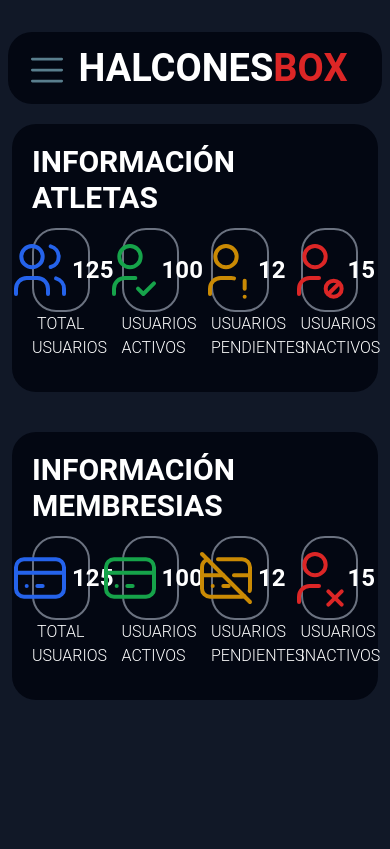
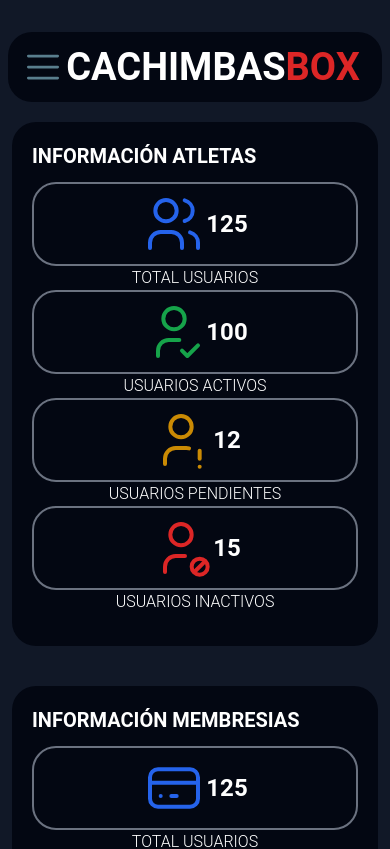
Before and after one commit to ferchotrejo-dev/cachimbas-app, a Vue app: page /admin/dashboard in a window 390 px wide. Shown: the top 849 px of the page. Built offline with nearby package versions, Linux system fonts and the light colour scheme; no server answers; what @tanstack/vue-query would draw is missing.

Commit message:
feat(routing): add routing in the menu's

```diff
--- a/src/components/AdminCard.vue
+++ b/src/components/AdminCard.vue
@@ -5,7 +5,7 @@
 
 <template>
     <div>
-        <div class="border-2 border-gray-500 rounded-3xl p-2 xl:p-3 flex w-full xl:w-3/4 items-center justify-center">
+        <div class="border-2 border-gray-500 rounded-3xl p-1 xl:p-2 flex w-full items-center justify-center">
             <div>
                 <slot name="icono"></slot>
             </div>
@@ -16,8 +16,8 @@
                 </h1>
             </div>
         </div>
-        <div class=" w-full xl:w-3/4">
-            <h3 class="text-white font-light uppercase text-md xl:text-xl text-center">
+        <div class=" w-full">
+            <h3 class="text-white font-light uppercase text-md 2xl:text-xl text-center">
                 <slot name="texto"></slot>
             </h3>
         </div>
--- a/src/components/admin/LogoAdminMenu.vue
+++ b/src/components/admin/LogoAdminMenu.vue
@@ -12,7 +12,7 @@
 
 <div class="relative">
     <h1 class="text-5xl md:text-6xl font-bold uppercase text-white flex items-center letrasp">
-      <div class="inline-block transition-transform transform-gpu hover:scale-125 cursor-pointer w-10 h-10 mr-4" @click="toggleMenu">
+      <div class="inline-block cursor-pointer w-10 h-10 mx-2 -mt-1" @click="toggleMenu">
         <svg xmlns="http://www.w3.org/2000/svg" class="icon icon-tabler icon-tabler-menu-2 md:hidden mr-2 "
              width="50" height="44" viewBox="0 0 24 24" stroke-width="1.5" stroke="#597e8d" fill="none"
              stroke-linecap="round" stroke-linejoin="round">
@@ -22,7 +22,7 @@
           <path d="M4 18l16 0" />
         </svg>
       </div>
-      Halcones<span class="text-red-600 letrasp">Box</span>
+      <div>Cachimbas<span class="text-red-600 letrasp">Box</span></div>
     </h1>
 
     <div v-if="isMenuOpen" class="absolute inset-0 mt-2 bg-gray-900 shadow-lg rounded-lg py-2 right-0">
--- a/src/components/atleta/AtletaMenu.vue
+++ b/src/components/atleta/AtletaMenu.vue
@@ -51,7 +51,7 @@
             <!-- Icon User Password -->
             <RouterLink
                 class="flex justify-center transition-transform transform-gpu hover:scale-125 cursor-pointer"
-                :to="{ name: 'atleta' }"
+                :to="{ name: 'forgot-password' }"
             >
                 <svg  xmlns="http://www.w3.org/2000/svg"  width="60"  height="60"  viewBox="0 0 24 24"  fill="none"  stroke="#6b7280"  stroke-width="1.5"  stroke-linecap="round"  stroke-linejoin="round"  class="icon icon-tabler icons-tabler-outline icon-tabler-password-user"><path stroke="none" d="M0 0h24v24H0z" fill="none"/><path d="M12 17v4" /><path d="M10 20l4 -2" /><path d="M10 18l4 2" /><path d="M5 17v4" /><path d="M3 20l4 -2" /><path d="M3 18l4 2" /><path d="M19 17v4" /><path d="M17 20l4 -2" /><path d="M17 18l4 2" /><path d="M9 6a3 3 0 1 0 6 0a3 3 0 0 0 -6 0" /><path d="M7 14a2 2 0 0 1 2 -2h6a2 2 0 0 1 2 2" /></svg>
             </RouterLink>
@@ -59,7 +59,7 @@
             <!-- Icon Bell -->
             <RouterLink
                 class="flex justify-center transition-transform transform-gpu hover:scale-125 cursor-pointer"
-                :to="{ name: 'atleta' }"
+                :to="{ name: 'view-reminder' }"
             >
                 <svg  xmlns="http://www.w3.org/2000/svg"  width="60"  height="60"  viewBox="0 0 24 24"  fill="none"  stroke="#6b7280"  stroke-width="1.5"  stroke-linecap="round"  stroke-linejoin="round"  class="icon icon-tabler icons-tabler-outline icon-tabler-bell-exclamation"><path stroke="none" d="M0 0h24v24H0z" fill="none"/><path d="M15 17h-11a4 4 0 0 0 2 -3v-3a7 7 0 0 1 4 -6a2 2 0 1 1 4 0a7 7 0 0 1 4 6v1.5" /><path d="M9 17v1a3 3 0 0 0 6 0v-1" /><path d="M19 16v3" /><path d="M19 22v.01" /></svg>
             </RouterLink>
--- a/src/components/atleta/LogoMenu.vue
+++ b/src/components/atleta/LogoMenu.vue
@@ -12,8 +12,8 @@
 <template>
     <div class="relative">
       <h1 class="text-5xl md:text-6xl font-bold uppercase text-white flex items-center letrasp">
-        <div class="inline-block transition-transform transform-gpu hover:scale-125 cursor-pointer w-10 h-10 mr-4" @click="toggleMenu">
-          <svg xmlns="http://www.w3.org/2000/svg" class="icon icon-tabler icon-tabler-menu-2 md:hidden mr-2 "
+        <div class="inline-block cursor-pointer w-10 h-10 mx-2 -mt-1" @click="toggleMenu">
+          <svg xmlns="http://www.w3.org/2000/svg" class="icon icon-tabler icon-tabler-menu-2 md:hidden"
                width="50" height="44" viewBox="0 0 24 24" stroke-width="1.5" stroke="#597e8d" fill="none"
                stroke-linecap="round" stroke-linejoin="round">
             <path stroke="none" d="M0 0h24v24H0z" fill="none"/>
@@ -22,7 +22,7 @@
             <path d="M4 18l16 0" />
           </svg>
         </div>
-        Cachimbas<span class="text-red-600 letrasp">Box</span>
+        <div>Cachimbas<span class="text-red-600 letrasp">Box</span></div>
       </h1>
 
       <div v-if="isMenuOpen" class="absolute inset-0 mt-2 bg-gray-900 shadow-lg rounded-lg py-2 right-0">
--- a/src/views/admin/AdminLayout.vue
+++ b/src/views/admin/AdminLayout.vue
@@ -10,7 +10,12 @@
 
     <section class="grid grid-cols-12 m-2 mt-8">
         <div class="bg-gray-950 p-4  md:p-4 rounded-3xl flex justify-center  col-span-12  xl:col-span-10 col-start-1 md:col-start-2 xl:col-start-2 sm:col-span-12">
-            <Logo />
+            <RouterLink
+                :to="{ name: 'dashboard' }"
+            >
+                <Logo />
+            </RouterLink>
+
         </div>
     </section>
 
--- a/src/views/admin/ResumenView.vue
+++ b/src/views/admin/ResumenView.vue
@@ -7,12 +7,12 @@
 
 <template>
     <div class="bg-gray-950 w-full rounded-3xl p-5 ">
-        <h1 class="text-white uppercase font-bold text-3xl">Información atletas</h1>
+        <h1 class="text-white uppercase font-bold text-xl md:text-3xl">Información atletas</h1>
 
-        <div class="my-3 grid grid-cols-4 w-full gap-8">
+        <div class="my-3 flex justify-between flex-wrap xl:flex-nowrap w-full">
 
             <!-- Card Total Usuarios -->
-            <AdminCard>
+            <AdminCard class="w-full lg:w-1/4 xl:1/5 flex justify-center flex-wrap">
                 <template v-slot:icono>
                     <svg xmlns="http://www.w3.org/2000/svg" class="icon icon-tabler icon-tabler-users w-16 h-16 xl:w-20 xl:h-20" viewBox="0 0 24 24" stroke-width="1.5" stroke="#2563eb" fill="none" stroke-linecap="round" stroke-linejoin="round">
                         <path stroke="none" d="M0 0h24v24H0z" fill="none"/>
@@ -31,7 +31,7 @@
             </AdminCard>
 
             <!-- Card Usuarios Activos -->
-            <AdminCard>
+            <AdminCard class="w-full lg:w-1/4 xl:1/5 flex justify-center flex-wrap">
                 <template v-slot:icono>
                     <svg xmlns="http://www.w3.org/2000/svg" class="icon icon-tabler icon-tabler-user-check w-16 h-16 xl:w-20 xl:h-20" viewBox="0 0 24 24" stroke-width="1.5" stroke="#16a34a" fill="none" stroke-linecap="round" stroke-linejoin="round">
                         <path stroke="none" d="M0 0h24v24H0z" fill="none"/>
@@ -49,7 +49,7 @@
             </AdminCard>
 
             <!-- Card Total Usuarios Pendientes -->
-            <AdminCard>
+            <AdminCard class="w-full lg:w-1/4 xl:1/5 flex justify-center flex-wrap">
                 <template v-slot:icono>
                     <svg xmlns="http://www.w3.org/2000/svg" class="icon icon-tabler icon-tabler-user-exclamation w-16 h-16 xl:w-20 xl:h-20" viewBox="0 0 24 24" stroke-width="1.5" stroke="#ca8a04" fill="none" stroke-linecap="round" stroke-linejoin="round">
                         <path stroke="none" d="M0 0h24v24H0z" fill="none"/>
@@ -68,7 +68,7 @@
             </AdminCard>
 
             <!-- Card Total Usuarios Inactivos -->
-            <AdminCard>
+            <AdminCard class="w-full lg:w-1/4 xl:1/5 flex justify-center flex-wrap">
                 <template v-slot:icono>
                     <svg xmlns="http://www.w3.org/2000/svg" class="icon icon-tabler icon-tabler-user-cancel w-16 h-16 xl:w-20 xl:h-20" viewBox="0 0 24 24" stroke-width="1.5" stroke="#dc2626" fill="none" stroke-linecap="round" stroke-linejoin="round">
                         <path stroke="none" d="M0 0h24v24H0z" fill="none"/>
@@ -91,12 +91,12 @@
 
     <!-- Membresias -->
     <div class="bg-gray-950 w-full rounded-3xl p-5 my-10">
-        <h1 class="text-white uppercase font-bold text-3xl">Información membresias</h1>
+        <h1 class="text-white uppercase font-bold text-xl md:text-3xl">Información membresias</h1>
 
-        <div class="my-3 grid grid-cols-4 w-full gap-8">
+        <div class="my-3 flex justify-center flex-wrap xl:flex-nowrap w-full ">
 
             <!-- Card Total Usuarios -->
-            <AdminCard>
+            <AdminCard class="w-full lg:w-1/4 xl:1/5 flex justify-center flex-wrap">
                 <template v-slot:icono>
                     <svg xmlns="http://www.w3.org/2000/svg" class="icon icon-tabler icon-tabler-credit-card w-16 h-16 xl:w-20 xl:h-20" viewBox="0 0 24 24" stroke-width="1.5" stroke="#2563eb" fill="none" stroke-linecap="round" stroke-linejoin="round">
                         <path stroke="none" d="M0 0h24v24H0z" fill="none"/>
@@ -115,7 +115,7 @@
             </AdminCard>
 
             <!-- Card Usuarios Activos -->
-            <AdminCard>
+            <AdminCard class="w-full lg:w-1/4 xl:1/5 flex justify-center flex-wrap">
                 <template v-slot:icono>
                     <svg xmlns="http://www.w3.org/2000/svg" class="icon icon-tabler icon-tabler-credit-card w-16 h-16 xl:w-20 xl:h-20" viewBox="0 0 24 24" stroke-width="1.5" stroke="#16a34a" fill="none" stroke-linecap="round" stroke-linejoin="round">
                         <path stroke="none" d="M0 0h24v24H0z" fill="none"/>
@@ -134,7 +134,7 @@
             </AdminCard>
 
             <!-- Card Total Usuarios Pendientes -->
-            <AdminCard>
+            <AdminCard class="w-full lg:w-1/4 xl:1/5 flex justify-center flex-wrap">
                 <template v-slot:icono>
                     <svg xmlns="http://www.w3.org/2000/svg" class="icon icon-tabler icon-tabler-credit-card-off w-16 h-16 xl:w-20 xl:h-20" viewBox="0 0 24 24" stroke-width="1.5" stroke="#ca8a04" fill="none" stroke-linecap="round" stroke-linejoin="round">
                         <path stroke="none" d="M0 0h24v24H0z" fill="none"/>
@@ -156,7 +156,7 @@
             </AdminCard>
 
             <!-- Card Total Usuarios Inactivos -->
-            <AdminCard>
+            <AdminCard class="w-full lg:w-1/4 xl:1/5 flex justify-center flex-wrap">
                 <template v-slot:icono>
                     <svg xmlns="http://www.w3.org/2000/svg" class="icon icon-tabler icon-tabler-user-x w-16 h-16 xl:w-20 xl:h-20" viewBox="0 0 24 24" stroke-width="1.5" stroke="#dc2626" fill="none" stroke-linecap="round" stroke-linejoin="round">
                         <path stroke="none" d="M0 0h24v24H0z" fill="none"/>
--- a/src/views/atleta/VisualizarAviso.vue
+++ b/src/views/atleta/VisualizarAviso.vue
@@ -22,7 +22,7 @@
         <!-- Contenedor de los avisos con scroll -->
         <div class="max-h-96 overflow-y-auto">
           <div class="grid grid-cols-1 md:grid-cols-2 gap-4">
-            <div v-for="i in 5" :key="i" class="border-2 border-white mr-4 rounded-xl text-white text-center p-2 bg-gray-950 mt-4 shadow-sm h-44">
+            <div v-for="i in 0" :key="i" class="border-2 border-white mr-4 rounded-xl text-white text-center p-2 bg-gray-950 mt-4 shadow-sm h-44">
               Aviso {{ i }}
             </div>
           </div>
```
Also changed, not shown: src/components/admin/AdminMenu.vue (+30 -12 lines), src/router/index.js (+11 -1 lines).
